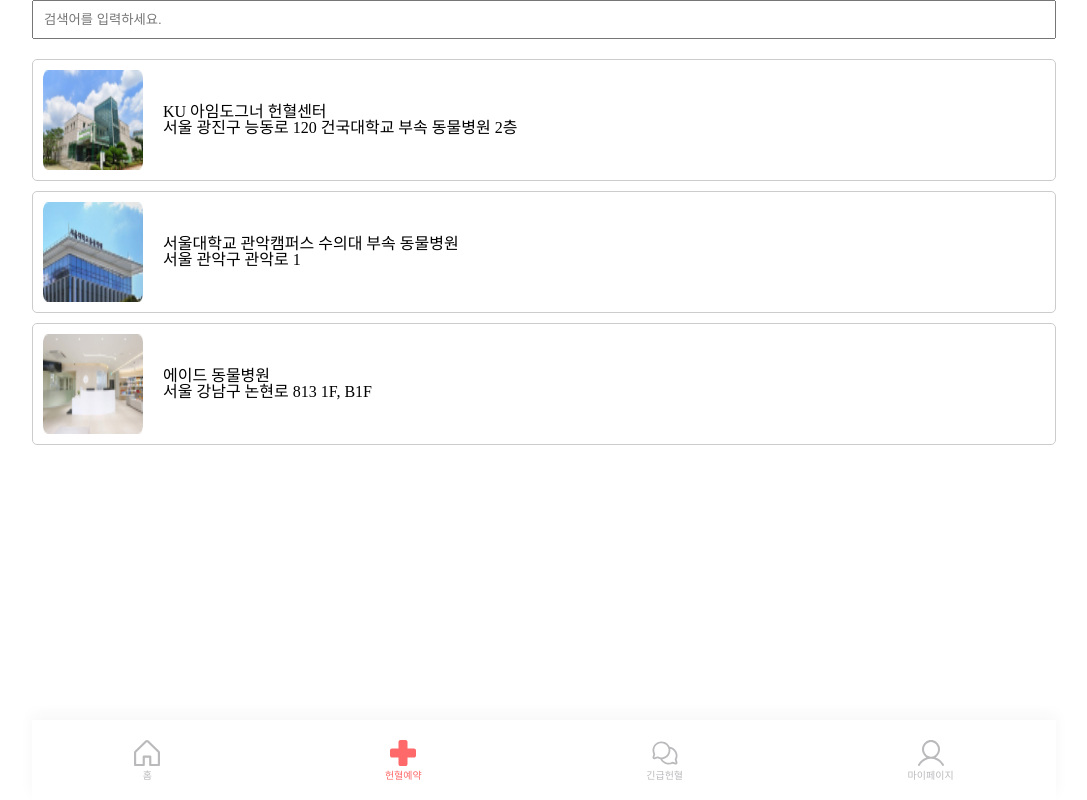
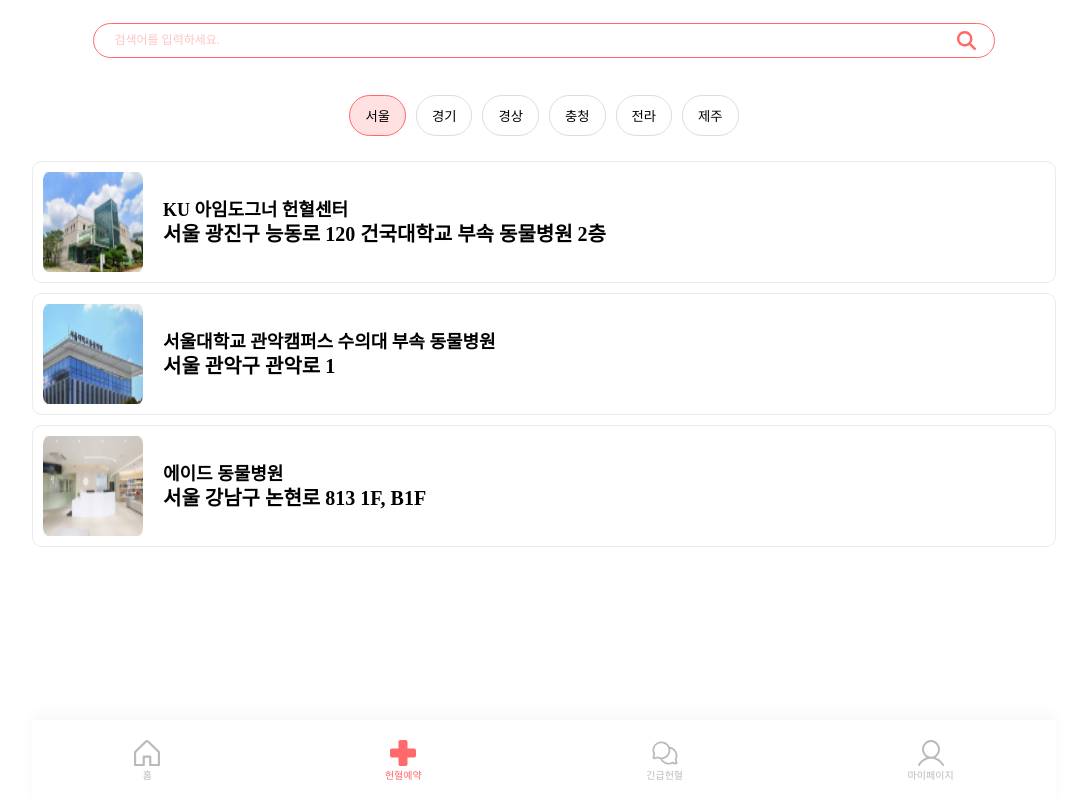
Before and after one commit to LikeLion-at-DGU/2024-hackathon-3-sharedog-frontend, a React (Vite) app: page /reservation in a window 1280 px wide. Shown: the whole page, without its empty margins (96-1183 px from the left). Built offline with nearby package versions, Linux system fonts and the light colour scheme.

Commit message:
Feat : 지역 버튼 추가

```diff
--- a/src/pages/reservationPage/BloodReservation.jsx
+++ b/src/pages/reservationPage/BloodReservation.jsx
@@ -1,25 +1,36 @@
-import { Wrapper,} from './Styled';
-import React from "react";
+import React from 'react';
+import { Wrapper, RegionButtonsContainer, RegionButtons, RegionButton, HospitalContainer, HospitalCard, HospitalImage, HospitalInfo } from './Styled';
 import Header from './header/Header';
-import dummyReservation from "../../data/dummyReservation";
-//임포트할때 default export는중괄호 없이 사용 +경로수정 -이동건
+import dummyReservation from '../../data/dummyReservation';
 
 const BloodReservation = () => {
   return (
-    <div>
-      <input type="text" placeholder="검색어를 입력하세요." style={{ width: '100%', padding: '10px', marginBottom: '20px' }} />
-      <div>
-        {dummyReservation.map(hospital => (
-          <div key={hospital.id} style={{ display: 'flex', alignItems: 'center', border: '1px solid #ccc', borderRadius: '5px', padding: '10px', marginBottom: '10px' }}>
-            <img src={hospital.image} alt={`${hospital.name}_image`} style={{ width: '100px', height: '100px', marginRight: '20px' }} />
-            <div>
-              <h1>{hospital.name}</h1>
-              <p>{hospital.place}</p>
-            </div>
-          </div>
-        ))}
-      </div>
-    </div>
+    <>
+      <Header />
+      <Wrapper>
+        <RegionButtonsContainer>
+          <RegionButtons>
+            <RegionButton className="active">서울</RegionButton>
+            <RegionButton>경기</RegionButton>
+            <RegionButton>경상</RegionButton>
+            <RegionButton>충청</RegionButton>
+            <RegionButton>전라</RegionButton>
+            <RegionButton>제주</RegionButton>
+          </RegionButtons>
+        </RegionButtonsContainer>
+        <HospitalContainer>
+          {dummyReservation.map(hospital => (
+            <HospitalCard key={hospital.id}>
+              <HospitalImage src={hospital.image} alt={`${hospital.name}_image`} />
+              <HospitalInfo>
+                <h1>{hospital.name}</h1>
+                <p>{hospital.place}</p>
+              </HospitalInfo>
+            </HospitalCard>
+          ))}
+        </HospitalContainer>
+      </Wrapper>
+    </>
   );
 }
 
--- a/src/pages/reservationPage/Styled.jsx
+++ b/src/pages/reservationPage/Styled.jsx
@@ -1,17 +1,70 @@
 import styled from 'styled-components';
 
 export const Wrapper = styled.div`
-    display  :flex ;
-    justify-content: center;
-    width: 100%;
-    height: 80vh;
-    font-size: 20px;
-    font-family: SUIT;//폰트사용 예시
-    font-weight: 800;
+  display: flex;
+  flex-direction: column;
+  width: 100%;
+  height: 80vh;
+  font-size: 20px;
+  font-family: SUIT; // 폰트 사용 예시
+  font-weight: 800;
 `;
 
-export const Container = styled.div`
-  max-width: 600px;
-  margin: 0 auto;
-  padding: 20px;
+export const RegionButtonsContainer = styled.div`
+  display: flex;
+  justify-content: center;
+  width: 100%;
+  margin-top: 10px;
 `;
+
+export const RegionButtons = styled.div`
+  display: flex;
+  justify-content: center;
+  gap: 10px;
+  flex-shrink: 0;
+  padding: 5px 15px;
+`;
+
+export const RegionButton = styled.button`
+  padding: 10px 15px;
+  border: 1px solid #ddd;
+  border-radius: 20px;
+  background-color: white;
+  cursor: pointer;
+  &.active {
+    border-radius: 50px;
+    border: 1px solid var(--Red-Red04, #FF6969);
+    background: rgba(255, 105, 105, 0.20);
+  }
+`;
+
+export const HospitalContainer = styled.div`
+  width: 100%;
+  padding: 20px 0;
+`;
+
+export const HospitalCard = styled.div`
+  display: flex;
+  align-items: center;
+  border-radius: 10px;
+  border: 1px solid var(--Color-Gray-Gray01, #EAEAEA);
+  background: #FFF;
+  padding: 10px;
+  margin-bottom: 10px;
+`;
+
+export const HospitalImage = styled.img`
+  width: 100px;
+  height: 100px;
+  margin-right: 20px;
+`;
+
+export const HospitalInfo = styled.div`
+  h1 {
+    font-size: 18px;
+    margin: 0;
+  }
+  p {
+    margin: 5px 0 0;
+  }
+`;
--- a/src/pages/reservationPage/header/Header.jsx
+++ b/src/pages/reservationPage/header/Header.jsx
@@ -1,16 +1,80 @@
 import styled from 'styled-components';
+import { FontAwesomeIcon } from '@fortawesome/react-fontawesome';
+import {faMagnifyingGlass as faMagnifyingGlassSolid, }
+    from "@fortawesome/free-solid-svg-icons";
+import HeaderWrite from '../../../assets/icons/headerWriteBtn.svg?react'
 
-const Wrapper = styled.div`
+const Wrapper = styled.div` //헤더 전체 프레임
     display  :flex ;
     justify-content: center;
     width: 100%;
     height: 10vh;
-    `;
+`;
+const HeaderBox = styled.div` //헤더 요소를 감싸는 프레임
+    display: flex;
+    justify-content: space-between;
+    align-items: center;
+    width: 88%;
+    gap: 22px;
+`;
+const Search = styled.div`//검색창 디브
+    display: flex;
+    justify-content: center;
+    align-items: center;
+    box-sizing: border-box;
+    padding: 7px 18px;
+    width:100%;
+    min-width: 260px;
+    min-height: 33px;
+    border-radius: 50px;
+    border: 1px solid #FF6969;
+    background: rgba(255, 255, 255, 0.80);
+`;
+const SearchBtn =styled.button` //검색창안에 돋보기 css
+    display: flex;
+    /* width: 25px;
+    height: 25px; */
+    font-size: 19px;
+    justify-content: center;
+    align-items: center;
+    color:#FF6969;
+    background: none;
+    border: none;
+    padding: 0;
+    margin: 0;
+    cursor: pointer;
+`;
+const SearchIcon = ({ icon }) => ( //돋보기 fontawsome으로 가져옴
+    <SearchBtn>
+        <FontAwesomeIcon icon={icon} />
+    </SearchBtn>
+);
+
+const SearchInput=styled.input`
+    flex: 1;
+    border: none;
+    outline: none;
+    background: transparent;
+    /* padding-left: 10px; */
+    color: #9C9CA1;
+    font-family: SUIT;
+    font-size: 12px;
+    font-weight: 500;
+    &::placeholder {
+        //그냥 ::placeholder 이거는 그냥css일때 쓰는거고 전역선택자 취급인가 그래서 안된다는듯&을써서 정확히 지정해야 적용된다는듯
+        color: rgba(255, 105, 105, 0.40);
+    }
+`;
 
 const Header = () => {
     return (
     <Wrapper>
-        <div>헤더 여기서 작업</div>
+        <HeaderBox>
+            <Search>
+                <SearchInput placeholder="검색어를 입력하세요." />
+                <SearchIcon icon={faMagnifyingGlassSolid}/>
+            </Search>
+        </HeaderBox>
     </Wrapper>
     );
 };
```
